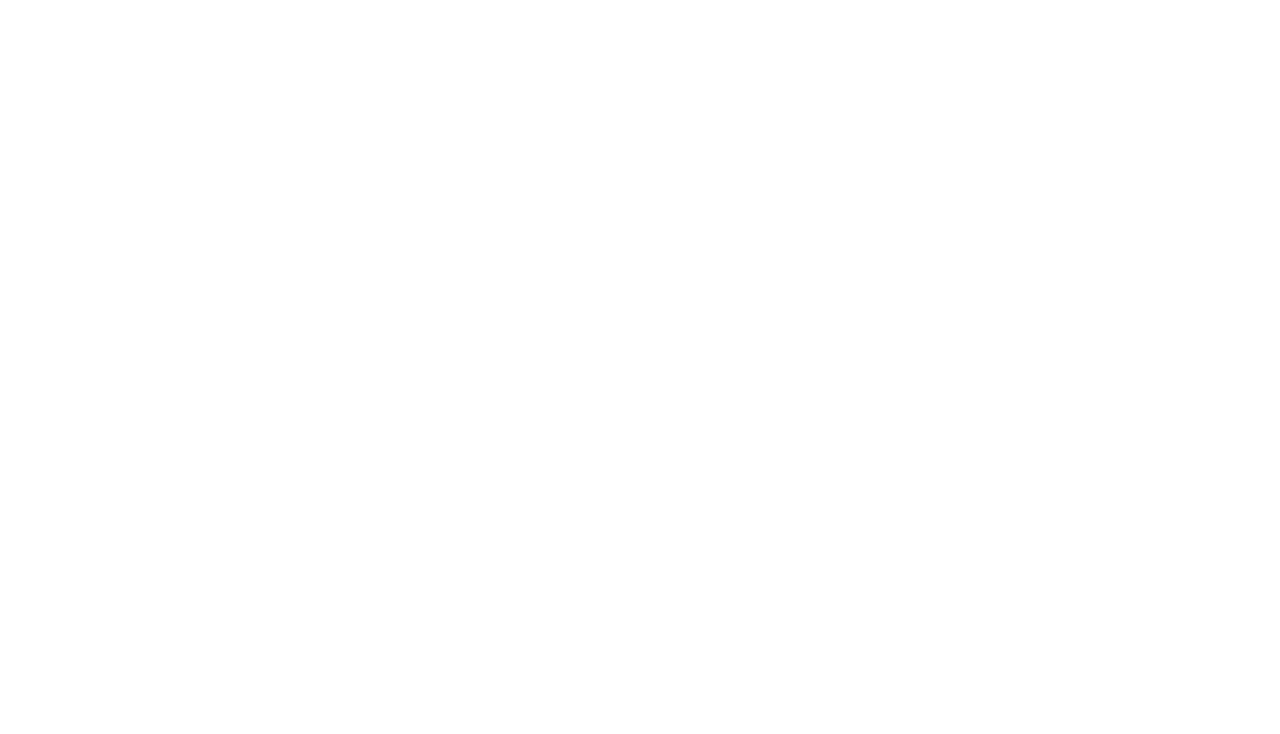
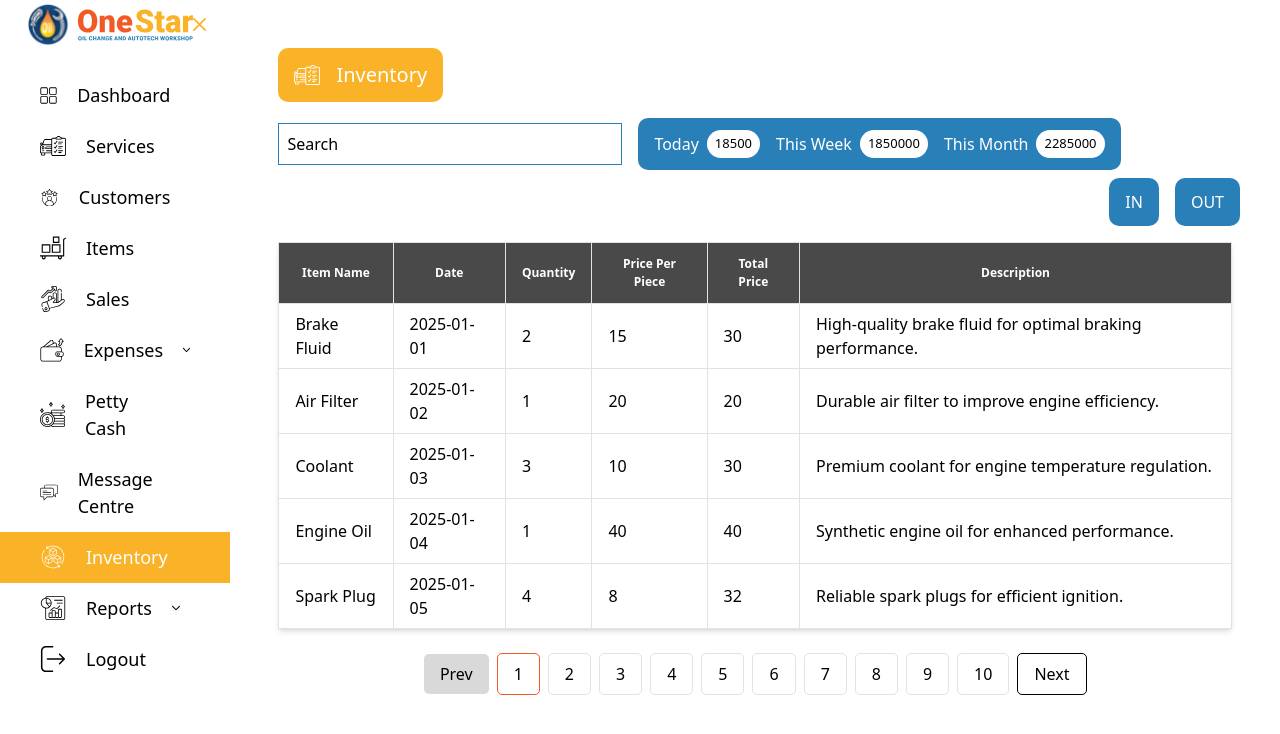
Before and after one commit to rehman25/vehichle_Management, a React (Vite) app: page /inventory in a window 1280 px wide. Before the commit this address had no page. Shown: the top 734 px of the page. Built offline with nearby package versions, Linux system fonts and the light colour scheme.

Commit message:
inventory page

```diff
--- a/src/App.tsx
+++ b/src/App.tsx
@@ -15,6 +15,7 @@ import ExpenseCategoryPage from "./pages/ExpenseCategoryPage";
 import ExpenseItemPage from "./pages/ExpenseItemPage";
 import PettyCashPage from "./pages/PettyCashPage";
 import MessageCenterPage from "./pages/MessageCenterPage";
+import InventoryPage from "./pages/InventoryPage";
 
 type AppProps = {};
 const App: React.FC<AppProps> = () => {
@@ -36,6 +37,7 @@ const App: React.FC<AppProps> = () => {
         <Route path="/expense-item" element={<ExpenseItemPage />} />
         <Route path="/petty-cash" element={<PettyCashPage />} />
         <Route path="/message-center" element={<MessageCenterPage />} />
+        <Route path="/inventory" element={<InventoryPage />} />
       </Routes>
     </Router>
   );
--- /dev/null
+++ b/src/components/EditableTable.tsx
@@ -0,0 +1,92 @@
+import React, { useState } from "react";
+import deleteIcon from "../assets/images/delete-icon.svg";
+import editIcon from "../assets/images/edit-icon.svg";
+import detailIcon from "../assets/images/detail-icon.svg";
+import printIcon from "../assets/images/print-icon.svg";
+
+type EditableTableProps = {
+  headers: string[];
+  data: Array<{ [key: string]: any }>;
+  isAction?: boolean;
+};
+
+const EditableTable: React.FC<EditableTableProps> = ({
+  headers,
+  data,
+  isAction = true,
+}) => {
+  const [tableData, setTableData] = useState(data);
+
+  const handleInputChange = (
+    rowIndex: number,
+    header: string,
+    value: string
+  ) => {
+    const updatedData = [...tableData];
+    updatedData[rowIndex][header] = value;
+    setTableData(updatedData);
+  };
+
+  return (
+    <div className="overflow-x-auto p-2 mt-2">
+      <table className="w-full table-auto bg-white shadow-md border border-[#E2E2E2]">
+        <thead className="bg-[#494949] text-[#FFFFFF]">
+          <tr>
+            {headers.map((header) => (
+              <th
+                key={header}
+                className="px-4 py-3 border border-[#E2E2E2] text-[12px]"
+              >
+                {header}
+              </th>
+            ))}
+            {isAction && (
+              <th className="px-4 py-3 border border-[#E2E2E2] text-[12px]">
+                Action
+              </th>
+            )}
+          </tr>
+        </thead>
+        <tbody>
+          {tableData.map((row, rowIndex) => (
+            <tr key={rowIndex} className="bg-white transition">
+              {headers.map((header, colIndex) => (
+                <td
+                  key={colIndex}
+                  className="px-4 py-2 border border-[#E2E2E2]"
+                >
+                  <input
+                    type="text"
+                    value={row[header] ?? ""}
+                    onChange={(e) =>
+                      handleInputChange(rowIndex, header, e.target.value)
+                    }
+                    className="w-full border border-gray-300 rounded px-2 py-1 text-sm"
+                  />
+                </td>
+              ))}
+              {isAction && (
+                <td className="px-4 py-2 flex gap-2 justify-center">
+                  <button className="w-[29px] h-[29px] flex items-center justify-center bg-secondary rounded-[5px] text-white">
+                    <img src={deleteIcon} alt="deleteIcon" />
+                  </button>
+                  <button className="w-[29px] h-[29px] flex items-center justify-center bg-primary rounded-[5px] text-white">
+                    <img src={editIcon} alt="editIcon" />
+                  </button>
+                  <button className="w-[29px] h-[29px] flex items-center justify-center bg-supporting_blue rounded-[5px] text-white">
+                    <img src={detailIcon} alt="detailIcon" />
+                  </button>
+                  <button className="w-[29px] h-[29px] flex items-center justify-center bg-supporting_green rounded-[5px] text-white">
+                    <img src={printIcon} alt="printIcon" />
+                  </button>
+                </td>
+              )}
+            </tr>
+          ))}
+        </tbody>
+      </table>
+    </div>
+  );
+};
+
+export default EditableTable;
--- a/src/components/SideBar.tsx
+++ b/src/components/SideBar.tsx
@@ -58,7 +58,7 @@ const SideBar: React.FC<SideBarProps> = ({ isOpen, setIsOpen }) => {
     },
     { name: "Petty Cash", icon: cashSvg, route: "/petty-cash" },
     { name: "Message Centre", icon: messageSvg, route: "/message-center" },
-    { name: "Inventory", icon: inventorySvg, route: "" },
+    { name: "Inventory", icon: inventorySvg, route: "/inventory" },
     {
       name: "Reports",
       icon: reportsSvg,
--- /dev/null
+++ b/src/pages/InventoryPage.tsx
@@ -0,0 +1,190 @@
+import Layout from "../constant/Layout";
+import LayoutHeader from "../components/LayoutHeader";
+import UniversalTable from "../components/UniversalTable";
+import { useState } from "react";
+import arrowIcon from "../assets/images/arrow-icon.svg";
+import saveIcon from "../assets/images/save-btn.svg";
+import Pagination from "../components/Pagination";
+import EditableTable from "../components/EditableTable";
+
+const InventoryPage = () => {
+  const [inventoryTab, setInventoryTab] = useState<String>("");
+  const [currentPage, setCurrentPage] = useState<number>(1);
+  const headers = [
+    "Item Name",
+    "Date",
+    "Quantity",
+    "Price Per Piece",
+    "Total Price",
+    "Description",
+  ];
+
+  const inventoryHeaders = [
+    "Item Name",
+    "Quantity",
+    "Price Per Piece",
+    "Total Price",
+  ];
+
+  const data = [
+    {
+      "Item Name": "Brake Fluid",
+      Date: "2025-01-01",
+      Quantity: 2,
+      "Price Per Piece": 15,
+      "Total Price": 30,
+      Description: "High-quality brake fluid for optimal braking performance.",
+    },
+    {
+      "Item Name": "Air Filter",
+      Date: "2025-01-02",
+      Quantity: 1,
+      "Price Per Piece": 20,
+      "Total Price": 20,
+      Description: "Durable air filter to improve engine efficiency.",
+    },
+    {
+      "Item Name": "Coolant",
+      Date: "2025-01-03",
+      Quantity: 3,
+      "Price Per Piece": 10,
+      "Total Price": 30,
+      Description: "Premium coolant for engine temperature regulation.",
+    },
+    {
+      "Item Name": "Engine Oil",
+      Date: "2025-01-04",
+      Quantity: 1,
+      "Price Per Piece": 40,
+      "Total Price": 40,
+      Description: "Synthetic engine oil for enhanced performance.",
+    },
+    {
+      "Item Name": "Spark Plug",
+      Date: "2025-01-05",
+      Quantity: 4,
+      "Price Per Piece": 8,
+      "Total Price": 32,
+      Description: "Reliable spark plugs for efficient ignition.",
+    },
+  ];
+
+  const inventoryData = [
+    {
+      "Item Name": "Brake Fluid",
+      Quantity: 2,
+      "Price Per Piece": 15,
+      "Total Price": 30,
+    },
+    {
+      "Item Name": "Air Filter",
+      Quantity: 1,
+      "Price Per Piece": 20,
+      "Total Price": 20,
+    },
+    {
+      "Item Name": "Coolant",
+      Quantity: 3,
+      "Price Per Piece": 10,
+      "Total Price": 30,
+    },
+    {
+      "Item Name": "Engine Oil",
+      Quantity: 1,
+      "Price Per Piece": 40,
+      "Total Price": 40,
+    },
+  ];
+
+  return (
+    <Layout>
+      {inventoryTab === "IN" && (
+        <div className="p-2">
+          <div className="flex items-center justify-between">
+            <p className="text-[24px] text-supporting_gray border-l border-[#000000] pl-4">
+              Inventory In
+            </p>
+            <div className="flex items-center gap-4">
+              <button
+                onClick={() => setInventoryTab("")}
+                className="flex items-center gap-4 bg-primary rounded-[10px] p-4 cursor-pointer py-3 px-4"
+              >
+                <img src={arrowIcon} alt="arrowIcon-Icon" />
+                <span className="text-[16px] text-white">Back</span>
+              </button>
+              <button className="flex items-center gap-4 bg-supporting_blue rounded-[10px] py-3 px-4 cursor-pointer">
+                <img src={saveIcon} alt="save-Icon" />
+                <span className="text-[16px] text-white">Save</span>
+              </button>
+            </div>
+          </div>
+
+          <EditableTable
+            headers={inventoryHeaders}
+            data={inventoryData}
+          />
+        </div>
+      )}
+      {inventoryTab === "OUT" && (
+        <div className="p-2">
+          <div className="flex items-center justify-between">
+            <p className="text-[24px] text-supporting_gray border-l border-[#000000] pl-4">
+              Inventory Out
+            </p>
+            <div className="flex items-center gap-4">
+              <button
+               onClick={() => setInventoryTab("")}
+                className="flex items-center gap-4 bg-primary rounded-[10px] p-4 cursor-pointer py-3 px-4"
+              >
+                <img src={arrowIcon} alt="arrowIcon-Icon" />
+                <span className="text-[16px] text-white">Back</span>
+              </button>
+              <button className="flex items-center gap-4 bg-supporting_blue rounded-[10px] py-3 px-4 cursor-pointer">
+                <img src={saveIcon} alt="save-Icon" />
+                <span className="text-[16px] text-white">Save</span>
+              </button>
+            </div>
+          </div>
+
+          <EditableTable
+            headers={inventoryHeaders}
+            data={inventoryData}
+          />
+        </div>
+      )}
+      {inventoryTab !== "IN" && inventoryTab !== "OUT" && (
+        <div>
+          <LayoutHeader
+            titleName={"Inventory"}
+            removeBtn={true}
+          />
+          <div className="flex justify-end items-center gap-4">
+            <div
+             onClick={() => setInventoryTab("IN")}
+              className="flex items-center gap-4 bg-supporting_blue rounded-[10px] py-3 px-4 cursor-pointer"
+            >
+              {/* <img src={plusIcon} alt="Add New Icon" /> */}
+              <span className="text-[16px] text-white">IN</span>
+            </div>
+            <div
+             onClick={() => setInventoryTab("OUT")}
+              className="flex items-center gap-4 bg-supporting_blue rounded-[10px] py-3 px-4 cursor-pointer"
+            >
+              {/* <img src={plusIcon} alt="Add New Icon" /> */}
+              <span className="text-[16px] text-white">OUT</span>
+            </div>
+          </div>
+          <UniversalTable headers={headers} data={data} isAction={false} />
+          <Pagination
+            totalItems={100}
+            itemsPerPage={10}
+            currentPage={currentPage}
+            onPageChange={(page: number) => setCurrentPage(page)}
+          />
+        </div>
+      )}
+    </Layout>
+  );
+};
+
+export default InventoryPage;
```
